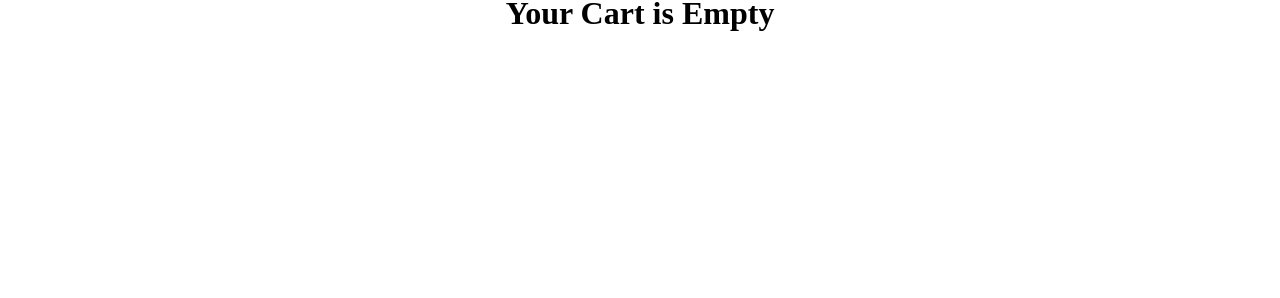
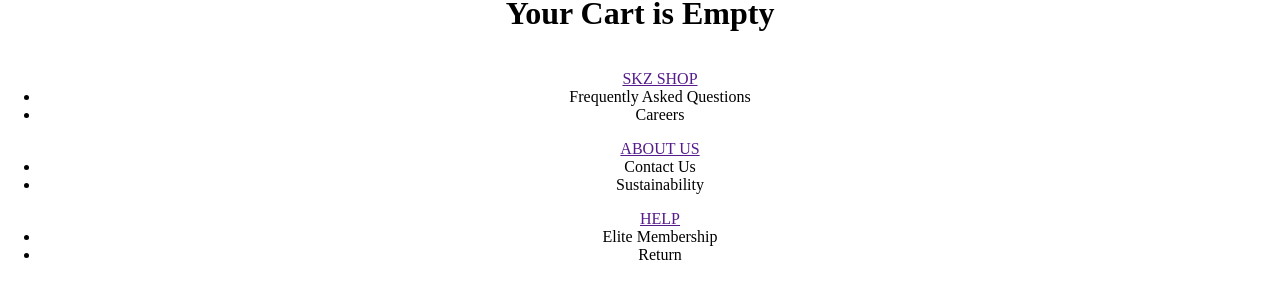
Before and after one commit to demetgas/skz-shop, a React (Create React App) app: page /cart in a window 1280 px wide. Shown: the part 186-484 px from the top of the page. Built offline with nearby package versions, Linux system fonts and the light colour scheme; no server answers.

Commit message:
Update footer.jsx

```diff
--- a/src/components/footer.jsx
+++ b/src/components/footer.jsx
@@ -5,7 +5,27 @@
   return (
     <div className="footer">
       <div className="footerLists">
-        <div className="footerList"></div>
+        <ul className="list">
+          <a href="" className="listTitle">
+            SKZ SHOP
+          </a>
+          <li className="listItems">Frequently Asked Questions</li>
+          <li className="listItems">Careers</li>
+        </ul>
+        <ul className="list">
+          <a href="" className="listTitle">
+            ABOUT US
+          </a>
+          <li className="listItems">Contact Us</li>
+          <li className="listItems">Sustainability</li>
+        </ul>
+        <ul className="list">
+          <a href="" className="listTitle">
+            HELP
+          </a>
+          <li className="listItems">Elite Membership</li>
+          <li className="listItems">Return</li>
+        </ul>
       </div>
     </div>
   );
```
